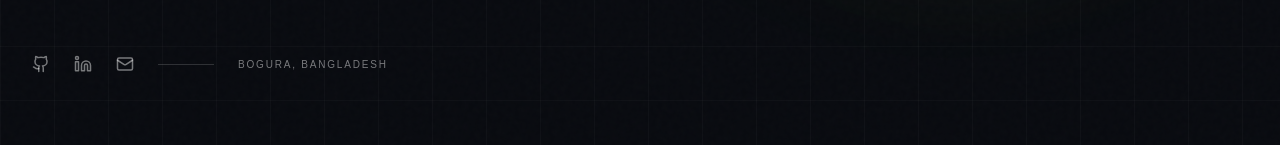
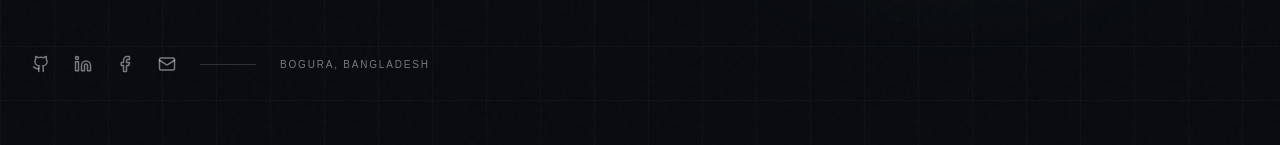
Before and after one commit to tarekhossain0043-dot/mohammad-tanvir-hasan, a Next.js app: page / in a window 1280 px wide. Shown: the part 764-909 px from the top of the page. Built offline with nearby package versions, Linux system fonts and the light colour scheme.

Commit message:
feat: add Facebook contact link

```diff
--- a/app/page.tsx
+++ b/app/page.tsx
@@ -1,7 +1,7 @@
 "use client";
 
 import { useEffect, useRef, useState } from "react";
-import { ArrowDown, ArrowDownRight, ArrowUpRight, Github, Linkedin, Mail, Menu, X, Code2, Layers3, Sparkles, MoveUpRight, Phone, MapPin, ExternalLink } from "lucide-react";
+import { ArrowDown, ArrowDownRight, ArrowUpRight, Github, Linkedin, Facebook, Mail, Menu, X, Code2, Layers3, Sparkles, MoveUpRight, Phone, MapPin, ExternalLink } from "lucide-react";
 import { gsap } from "gsap";
 import { ScrollTrigger } from "gsap/ScrollTrigger";
 
@@ -76,7 +76,7 @@ export default function Home() {
               <a href="#work" className="group inline-flex items-center gap-3 rounded-full bg-lime px-6 py-3.5 text-sm font-bold text-ink transition hover:bg-white">Explore my work <ArrowUpRight size={16} className="transition group-hover:rotate-45"/></a>
               <a href="#contact" className="inline-flex items-center gap-2 rounded-full border border-white/15 px-6 py-3.5 text-sm text-white/80 transition hover:border-lime hover:text-lime">Get in touch <ArrowDownRight size={15}/></a>
             </div>
-            <div className="mt-14 flex items-center gap-6 text-white/45"><a aria-label="GitHub" href="https://github.com/tarekhossain0043-dot" target="_blank" rel="noreferrer" className="transition hover:text-lime"><Github size={18}/></a><a aria-label="LinkedIn" href="https://www.linkedin.com/in/tanvir-hasan-981952388/" target="_blank" rel="noreferrer" className="transition hover:text-lime"><Linkedin size={18}/></a><a aria-label="Email" href="mailto:tarekhossain0043@gmail.com" className="transition hover:text-lime"><Mail size={18}/></a><span className="h-px w-14 bg-white/15"/><span className="text-[10px] tracking-[.18em]">BOGURA, BANGLADESH</span></div>
+            <div className="mt-14 flex items-center gap-6 text-white/45"><a aria-label="GitHub" href="https://github.com/tarekhossain0043-dot" target="_blank" rel="noreferrer" className="transition hover:text-lime"><Github size={18}/></a><a aria-label="LinkedIn" href="https://www.linkedin.com/in/tanvir-hasan-981952388/" target="_blank" rel="noreferrer" className="transition hover:text-lime"><Linkedin size={18}/></a><a aria-label="Facebook" href="https://www.facebook.com/profile.php?id=61579860299121" target="_blank" rel="noreferrer" className="transition hover:text-lime"><Facebook size={18}/></a><a aria-label="Email" href="mailto:tarekhossain0043@gmail.com" className="transition hover:text-lime"><Mail size={18}/></a><span className="h-px w-14 bg-white/15"/><span className="text-[10px] tracking-[.18em]">BOGURA, BANGLADESH</span></div>
           </div>
           <div className="hero-orb relative mx-auto flex aspect-square w-full max-w-[520px] items-center justify-center">
             <div className="orb-float relative aspect-square w-[78%]">
```
